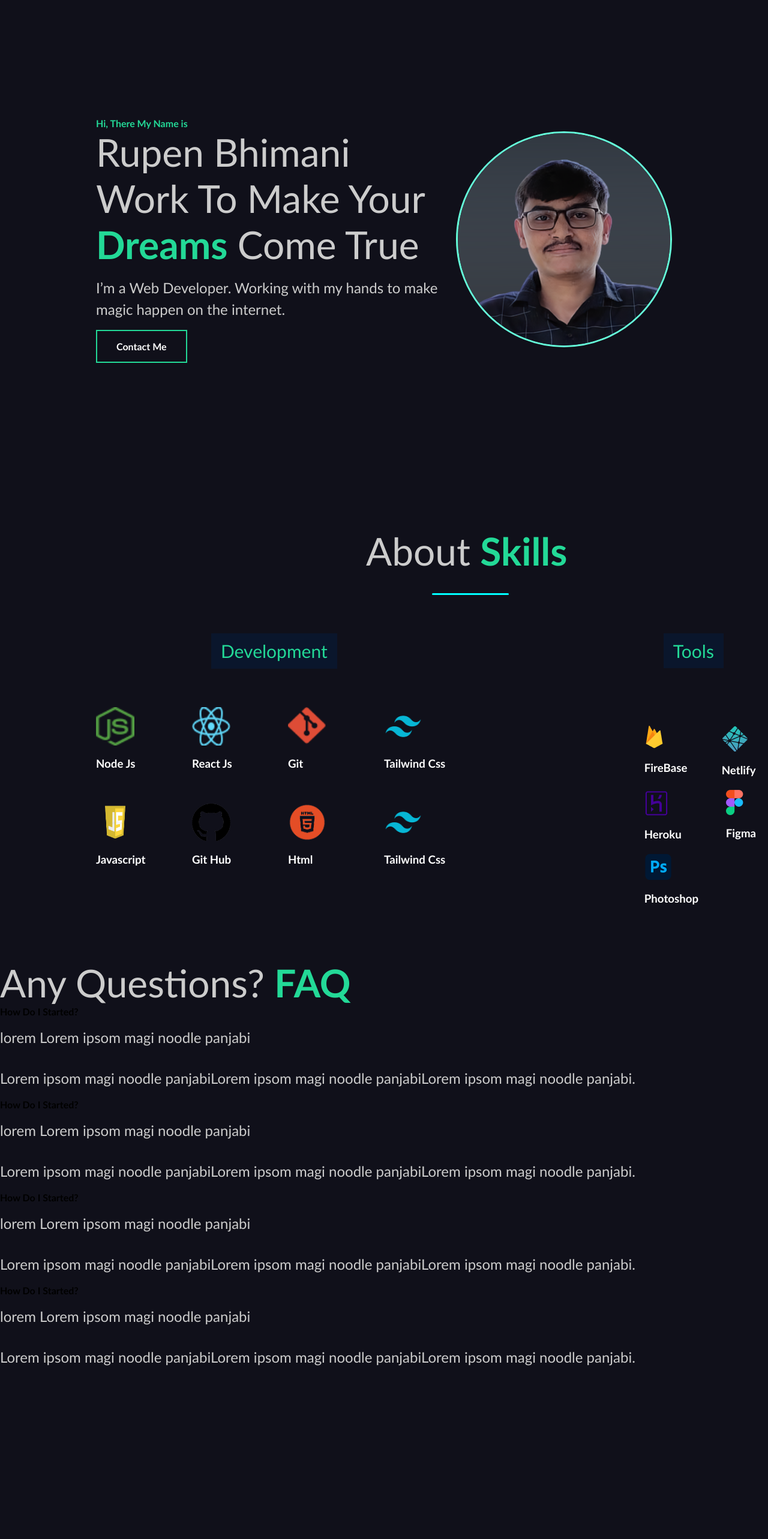
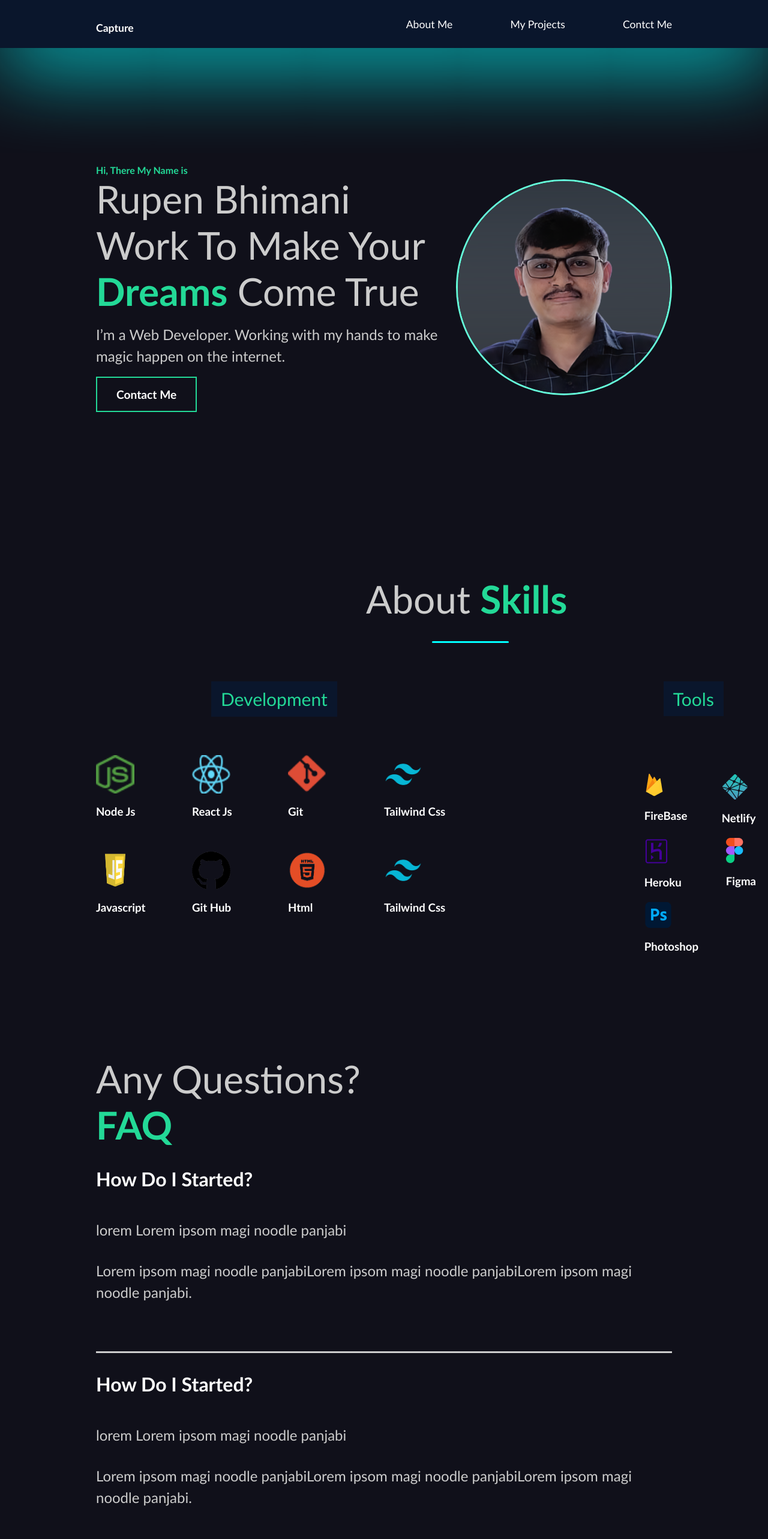
Before and after one commit to Rupen109/portfolio-1.0, a React (Create React App) app: page / in a window 1280 px wide. Shown: the top 2566 px of the page at 60% size. Before the commit the page ends 2297 px from the top, so only its background shows below. Built offline with nearby package versions, Linux system fonts and the light colour scheme.

Commit message:
react router

```diff
--- a/src/App.js
+++ b/src/App.js
@@ -1,12 +1,27 @@
 import React from "react";
 import GlobalStyle from "./Components/GlobalStyle";
+import Nav from "./Components/Nav";
 import AboutUs from "./pages/AboutUs";
+import ContactMe from "./pages/ContactMe";
+import MyProjects from "./pages/MyProjects";
+import {Routes,Route} from "react-router-dom";
+import AboutSection from "./Components/AboutSection";
+import ServicesSection from "./Components/ServicesSection";
+import FaqSection from "./Components/FaqSection";
+
 
 function App() {
   return (
     <div className="App">
-      <GlobalStyle />
-      <AboutUs />
+    <GlobalStyle />
+    <Nav />
+
+    <Routes>
+      <Route path="/" exact element={<AboutUs />} />
+      <Route path="/work" exact element={<MyProjects />} />
+      <Route path="/contact" exact element={<ContactMe />} />
+    </Routes>
+
     </div>
   );
 }
--- a/src/Components/FaqSection.js
+++ b/src/Components/FaqSection.js
@@ -1,9 +1,11 @@
 import React from 'react';
+import styled from 'styled-components';
+import {About} from '../Styles.js';
 
 const FaqSection = () => {
   return (
   <div>
-      <div className="faq">
+      <Faq>
         <h2>
             Any Questions? <span> FAQ </span>
         </h2>
@@ -15,15 +17,8 @@ const FaqSection = () => {
                Lorem ipsom magi noodle panjabiLorem ipsom magi noodle panjabiLorem ipsom magi noodle panjabi.
                </p>
            </div>
-        </div>
+           <div className='faq-line'>
 
-        <div className="Questions">
-           <h4>How Do I Started?</h4>
-           <div className="answer">
-               <p>lorem Lorem ipsom magi noodle panjabi</p>
-               <p>
-               Lorem ipsom magi noodle panjabiLorem ipsom magi noodle panjabiLorem ipsom magi noodle panjabi.
-               </p>
            </div>
         </div>
 
@@ -35,6 +30,7 @@ const FaqSection = () => {
                Lorem ipsom magi noodle panjabiLorem ipsom magi noodle panjabiLorem ipsom magi noodle panjabi.
                </p>
            </div>
+           <div className='faq-line'></div>
         </div>
 
         <div className="Questions">
@@ -45,10 +41,54 @@ const FaqSection = () => {
                Lorem ipsom magi noodle panjabiLorem ipsom magi noodle panjabiLorem ipsom magi noodle panjabi.
                </p>
            </div>
+           <div className='faq-line'></div>
         </div>
-      </div>
+
+        <div className="Questions">
+           <h4>How Do I Started?</h4>
+           <div className="answer">
+               <p>lorem Lorem ipsom magi noodle panjabi</p>
+               <p>
+               Lorem ipsom magi noodle panjabiLorem ipsom magi noodle panjabiLorem ipsom magi noodle panjabi.
+               </p>
+           </div>
+           <div className='faq-line'>   </div>
+        </div>
+      </Faq>
   </div>
     );
 }
 
+const Faq = styled(About)`
+display: block;
+   span{
+       display: block;
+   }
+
+   h2{
+       padding-bottom: 2rem;
+       font-weight: lighter;
+   }
+
+   .faq-line{
+       background: #cccccc;
+       height: 0.2rem;
+       margin: 2rem 0rem;
+       width: 100%;
+   }
+
+   .questions{
+       padding: 3rem 0rem;
+       cursor: pointer;
+   }
+
+   .answer{
+       padding: 2rem 0rem;
+
+       p{
+           padding: 1rem 0rem;
+       }
+   }
+`;
+
 export default FaqSection;
--- a/src/Components/GlobalStyle.js
+++ b/src/Components/GlobalStyle.js
@@ -1,4 +1,5 @@
 import { createGlobalStyle } from "styled-components"
+import Bg from '../imgs/blurry.png';
 
 const GlobalStyle = createGlobalStyle`
 
@@ -12,10 +13,11 @@ const GlobalStyle = createGlobalStyle`
 
 body{
     background: #10101A;
+    /* background: #111827; */
 }
 
 button{
-    font-size: 1rem;
+    font-size: 1.2rem;
     font-weight: bold;
     cursor: pointer;
     padding: 1rem 2rem;
@@ -48,6 +50,7 @@ p{
 
 h4{
     font-weight: bold;
+    font-size: 2rem;
 }
 
 span{
--- /dev/null
+++ b/src/Components/Nav.js
@@ -0,0 +1,58 @@
+import React from 'react';
+import styled from 'styled-components';
+import Logo from '../imgs/RbLogo.png';
+import {Link} from 'react-router-dom';
+
+const Nav = () => {
+  return (
+    <StyledNav>
+        <h1><a href="#">Capture</a></h1>
+        {/* <img className='logo'  src={Logo} alt='logo'></img> */}
+        <ul>
+            <li>
+                <Link to="/">About Me</Link>
+            </li>
+            <li>
+                <Link to="/work" >My Projects</Link>
+            </li>
+            <li>
+                <Link to="/contact">Contct Me</Link>
+            </li>
+        </ul>
+    </StyledNav>
+  );
+}
+
+const StyledNav = styled.div`
+min-height: 10vh;
+display: flex;
+margin: auto;
+justify-content: space-between;
+align-items: center;
+padding: 1rem 10rem;
+background: #0A162C;
+box-shadow: cyan 1px 20px 140px;
+
+a{
+    color: white;
+    text-decoration: none;
+}
+ul{
+    display: flex;
+    list-style: none;
+}
+
+li{
+    padding-left: 6rem;
+    position: relative;
+}
+
+.logo{
+    /* width: 4rem; */
+    /* height: 2rem; */
+}
+
+
+
+`
+export default Nav;
--- /dev/null
+++ b/src/Styles.js
@@ -0,0 +1,32 @@
+import styled from "styled-components";
+
+export const About = styled.div`
+   min-height: 100vh;
+   width: 100%;
+   display: flex;
+   align-items: center;
+   justify-content: space-between;
+   padding: 5rem 10rem;
+   color: white;
+`
+
+export const Description = styled.div`
+
+  h2{
+    font-weight: lighter;
+  }
+`
+
+export const Image = styled.div`
+   flex: 1;
+   background-size: cover;
+  img{
+    width: 45vh;
+    height: 45vh;
+    object-fit: cover;
+    object-position: top;
+    border-radius: 50%;
+    object-position: top;
+    border: 3px solid #65FEDA;
+  }
+`;
--- a/src/index.js
+++ b/src/index.js
@@ -2,11 +2,14 @@ import React from 'react';
 import ReactDOM from 'react-dom/client';
 import App from './App';
 import reportWebVitals from './reportWebVitals';
+import { BrowserRouter } from 'react-router-dom';
 
 const root = ReactDOM.createRoot(document.getElementById('root'));
 root.render(
   <React.StrictMode>
+    <BrowserRouter>
     <App />
+    </BrowserRouter>
   </React.StrictMode>
 );
 
--- /dev/null
+++ b/src/pages/ContactMe.js
@@ -0,0 +1,9 @@
+import React from 'react';
+
+const ContactMe = () => {
+  return (
+    <div>ContactMe</div>
+  );
+}
+
+export default ContactMe;
--- /dev/null
+++ b/src/pages/MyProjects.js
@@ -0,0 +1,9 @@
+import React from 'react';
+
+const MyProjects = () => {
+  return (
+    <div>MyProjects</div>
+  );
+}
+
+export default MyProjects;
```
Also changed, not shown: src/imgs/RbLogo.png (added), src/imgs/blurry.png (added).
